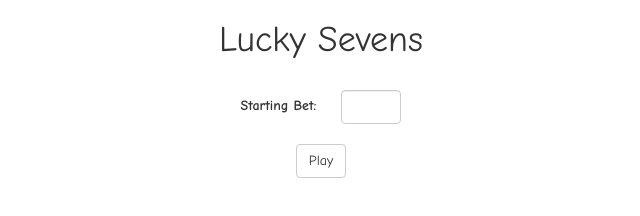
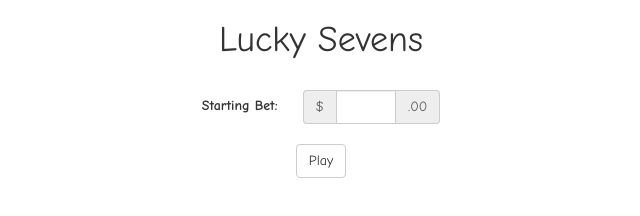
Before and after one commit to spearw/lucky_sevens, a plain HTML site: page index.html in a window 1280 px wide. Shown: the whole page, without its empty margins (319-959 px from the left). Drawn offline with nearby package versions, Linux system fonts and the light colour scheme.

Commit message:
added dollar sign addon to input form

```diff
--- a/index.html
+++ b/index.html
@@ -15,7 +15,15 @@
       <form name="bet" onsubmit="return validateInput();" class="form-inline">
         <div class="form-group">
           <label for="startingBet">Starting Bet:</label>
-          <input type="number" class="form-control" id="startingBet" />
+          <div class="input-group mb-3">
+                <div class="input-group-addon">
+                    <span class="input-group-text">$</span>
+                </div>
+                <input type="number" class="form-control" id="startingBet" />
+                <div class="input-group-addon">
+                    <span class="input-group-text">.00</span>
+                </div>
+            </div>
         </div>
         <button type="submit" id="playButton" class="btn btn-default">
           Play
--- a/styles.css
+++ b/styles.css
@@ -22,8 +22,10 @@ button {
   margin: 2rem auto;
 }
 input {
-  margin-left: 2rem;
   max-width: 6rem;
+}
+label {
+  margin-right: 2rem;
 }
 caption {
   border-top: 1px solid black;
```
